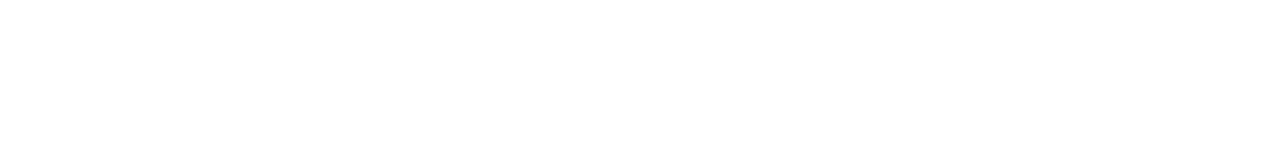
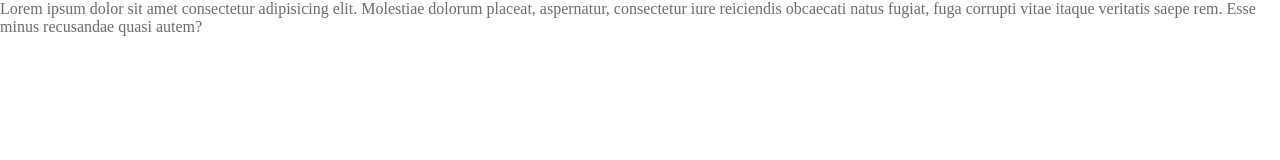
Before and after one commit to pinajuan/pagina-travelgram, a plain HTML site: page index.html in a window 1280 px wide. Drawn offline with Linux system fonts and the light colour scheme.

Commit message:
initial style guide

```diff
--- a/index.html
+++ b/index.html
@@ -7,6 +7,8 @@
   <title>Travelgram | Perfil de viagens</title>
 </head>
 <body>
-
+  <p>
+    Lorem ipsum dolor sit amet consectetur adipisicing elit. Molestiae dolorum placeat, aspernatur, consectetur iure reiciendis obcaecati natus fugiat, fuga corrupti vitae itaque veritatis saepe rem. Esse minus recusandae quasi autem?
+  </p>
 </body>
 </html>
--- a/styles/global.css
+++ b/styles/global.css
@@ -3,3 +3,18 @@
   padding: 0;
   box-sizing: border-box;
 }
+
+:root {
+  --brand-color: #EF5F4C;
+  --background-color: #FFFFFF;
+  --surface-color: #F5F5F5;
+  --skeleton-color: #D9D9D9;
+  --shape-transparency: #ffffff8f;
+  --text-color-primary: #313131;
+  --text-color-secundary: #6C6C6C;
+}
+
+body {
+  color: var(--text-color-secundary);
+  background-color: var(--background-color);
+}
```
Also changed, not shown: assets/AirplaneTilt.svg (added), assets/Image 01.png (added), assets/Image 02.png (added), assets/Image 03.png (added), assets/Image 04.png (added), assets/Image 05.png (added), assets/Image 06.png (added), assets/Image 07.png (added), assets/Image 08.png (added), assets/Image 09.png (added), assets/Image 10.png (added), assets/Image 11.png (added), assets/Image.svg (added), assets/Logo.svg (added), 2 more files, 1 other file.
